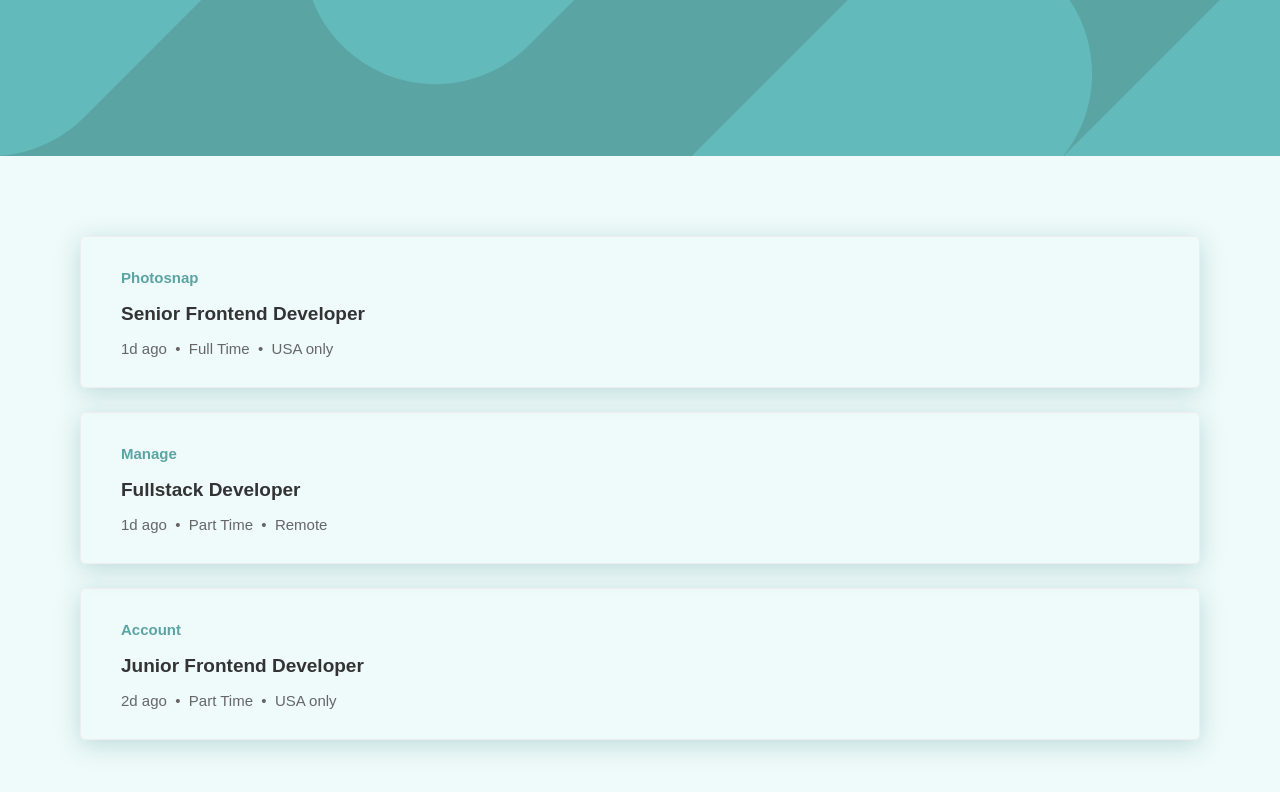
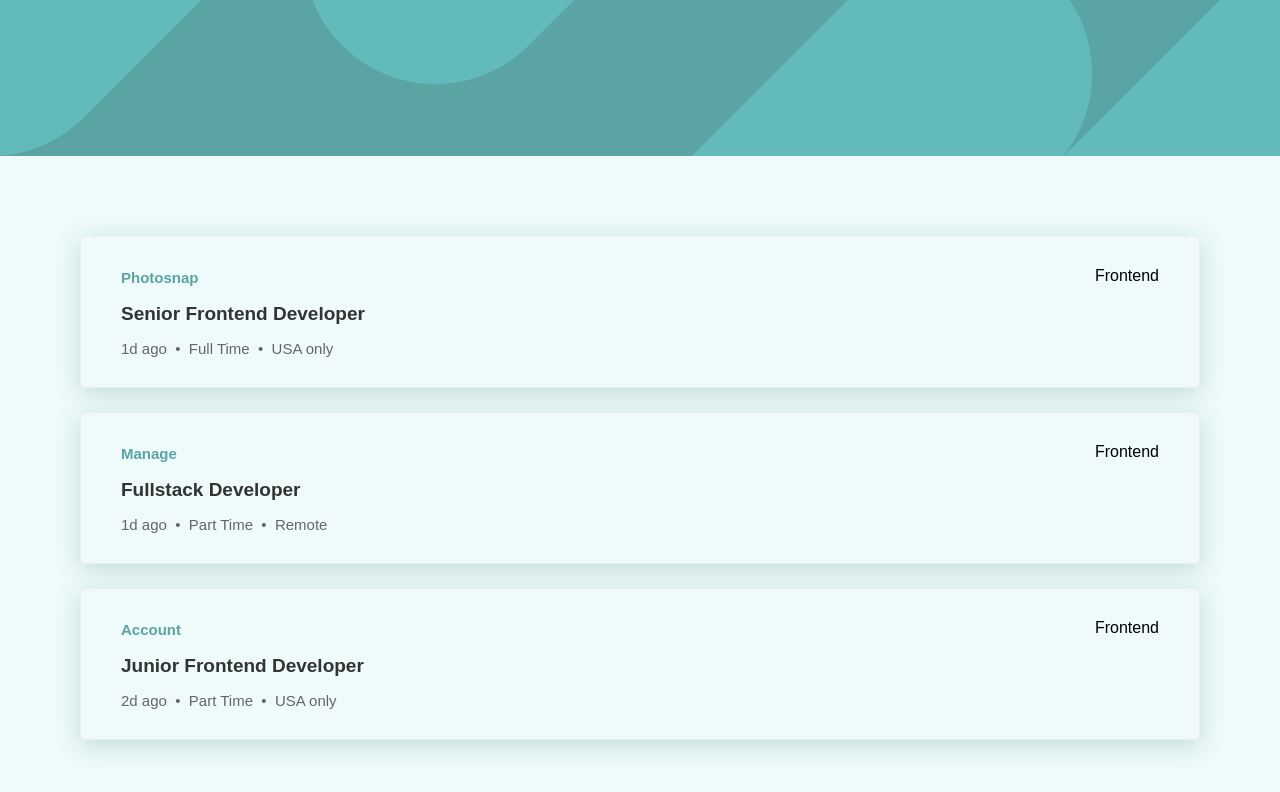
Before and after one commit to Nojj02/job-listing, a React (Create React App) app in the folder src/: page / in a window 1280 px wide. Shown: the top 792 px of the page. Built offline with nearby package versions, Linux system fonts and the light colour scheme; a web font is replaced by a local one.

Commit message:
Split card into two columns

```diff
--- a/src/src/Card/component.tsx
+++ b/src/src/Card/component.tsx
@@ -12,12 +12,13 @@ export interface CardProps {
 export enum EmploymentType {
   FullTime = "Full Time",
   PartTime = "Part Time",
-  Contractual = "Contractual"
+  Contractual = "Contractual",
 }
 
 const Card = (props: CardProps) => {
   return (
     <div className="Card">
+      <div className="left">
         <div className="company-name">{props.companyName}</div>
         <div className="job-title">{props.jobTitle}</div>
         <div className="details">
@@ -26,6 +27,12 @@ const Card = (props: CardProps) => {
           <span className="location">{props.location}</span>
         </div>
       </div>
+      <div>
+        <div className="tags">
+          <div className="role">Frontend</div>
+        </div>
+      </div>
+    </div>
   );
 };
 
--- a/src/src/Card/style.css
+++ b/src/src/Card/style.css
@@ -5,6 +5,16 @@
   margin-bottom: 24px;
   box-shadow: 0 5px 25px 0px hsl(180, 29%, 80%);
   padding: 30px 40px;
+  display: flex;
+  flex-direction: row;
+}
+
+.Card .left {
+  flex: 1;
+}
+
+.Card .right {
+  flex: 1;
 }
 
 .Card:hover {
```
Also changed, not shown: src/package.json (+8 -8 lines), 1 other file (tests, documents, lock files or other folders). Lines whose indentation alone changed are shown as unchanged.
